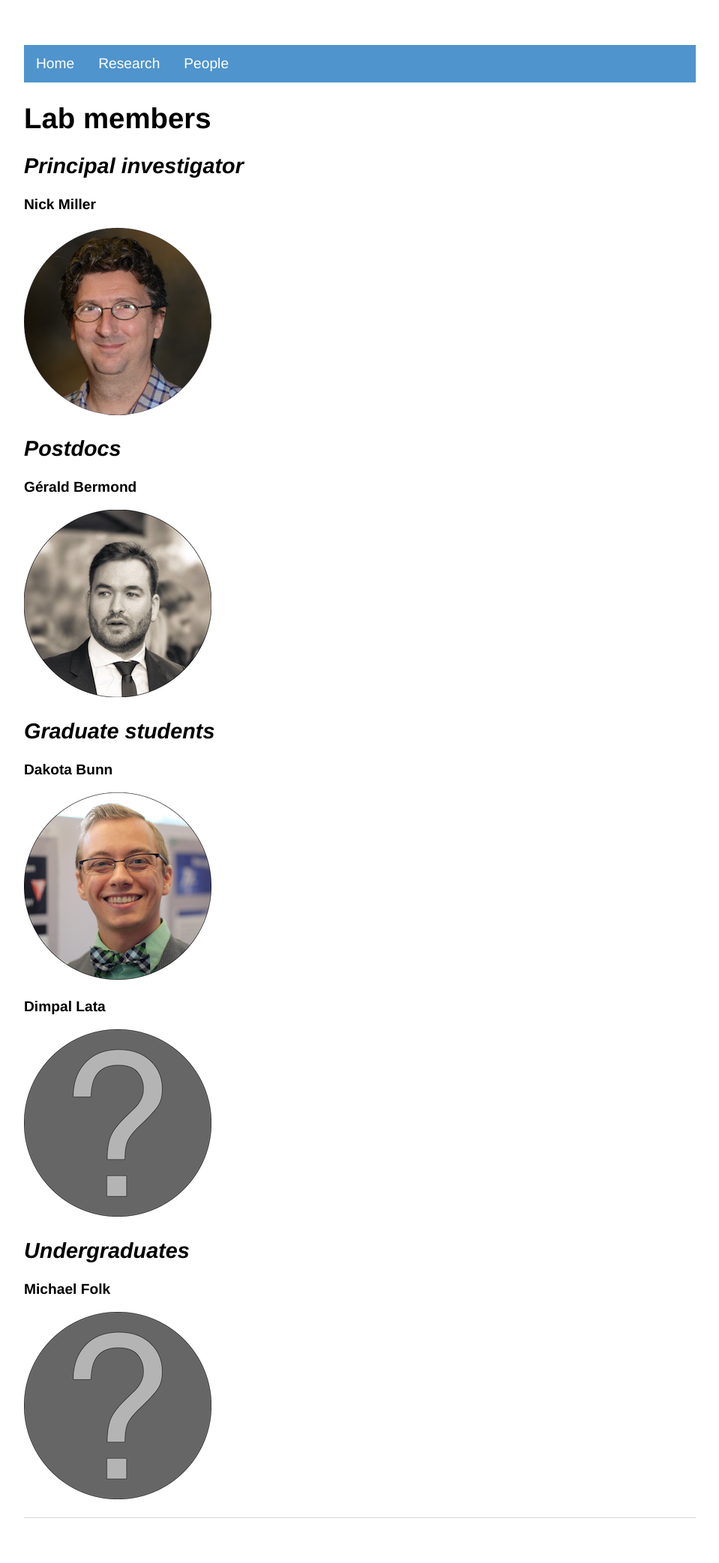
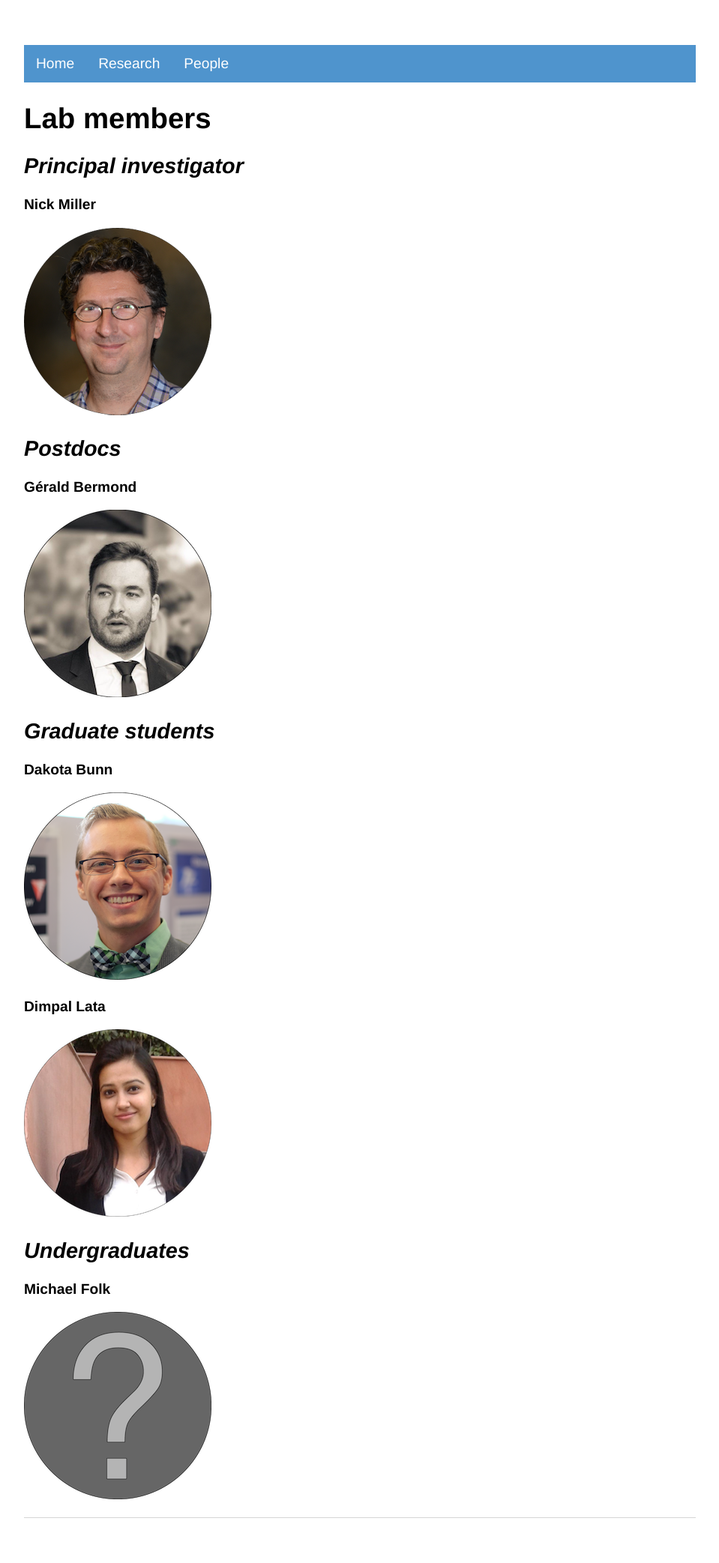
Before and after one commit to nickmiller-iit/nickmiller-iit.github.io, a Jekyll site: the page built from people/people.md, in a window 1280 px wide. Shown: the whole page at 75% size, without its empty margins (160-1119 px from the left). Built offline with Jekyll 4.4.1, drawn with Linux system fonts in a browser that asks for light colours.

Commit message:
added Dimpal photo

```diff
--- a/people/people.md
+++ b/people/people.md
@@ -26,7 +26,7 @@ title: Lab members
 
 **Dimpal Lata**
 
-![Dimpal Lata](./anon.png)
+![Dimpal Lata](./lata.png)
 
 ## Undergraduates
 
```
Also changed, not shown: people/lata.png (added).
